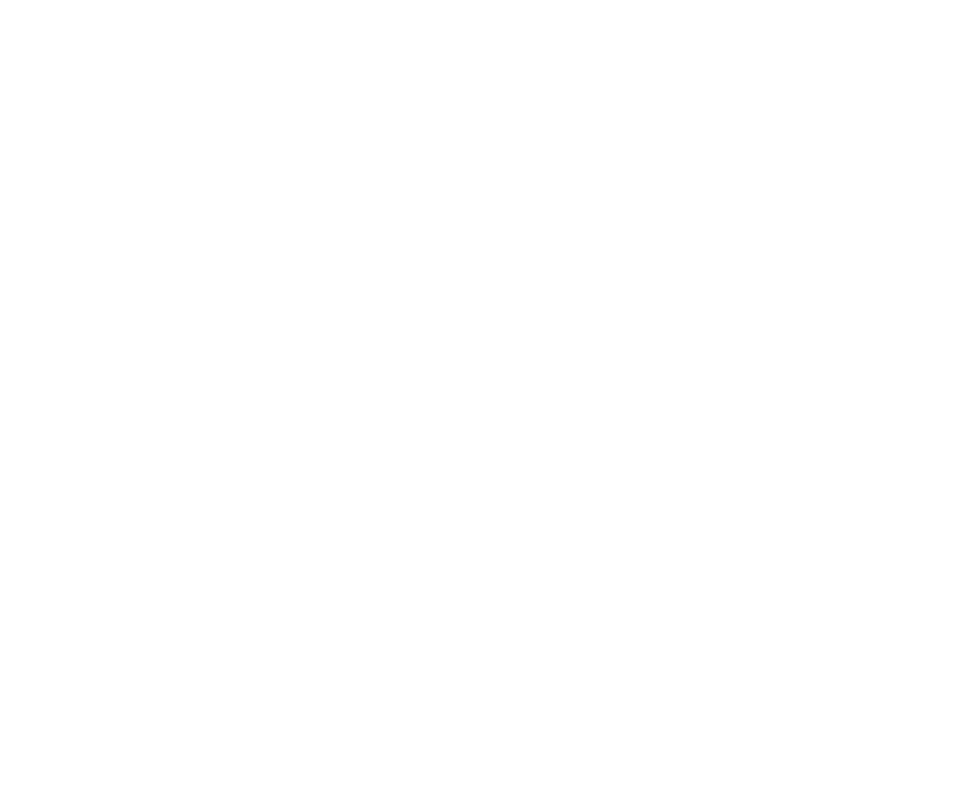
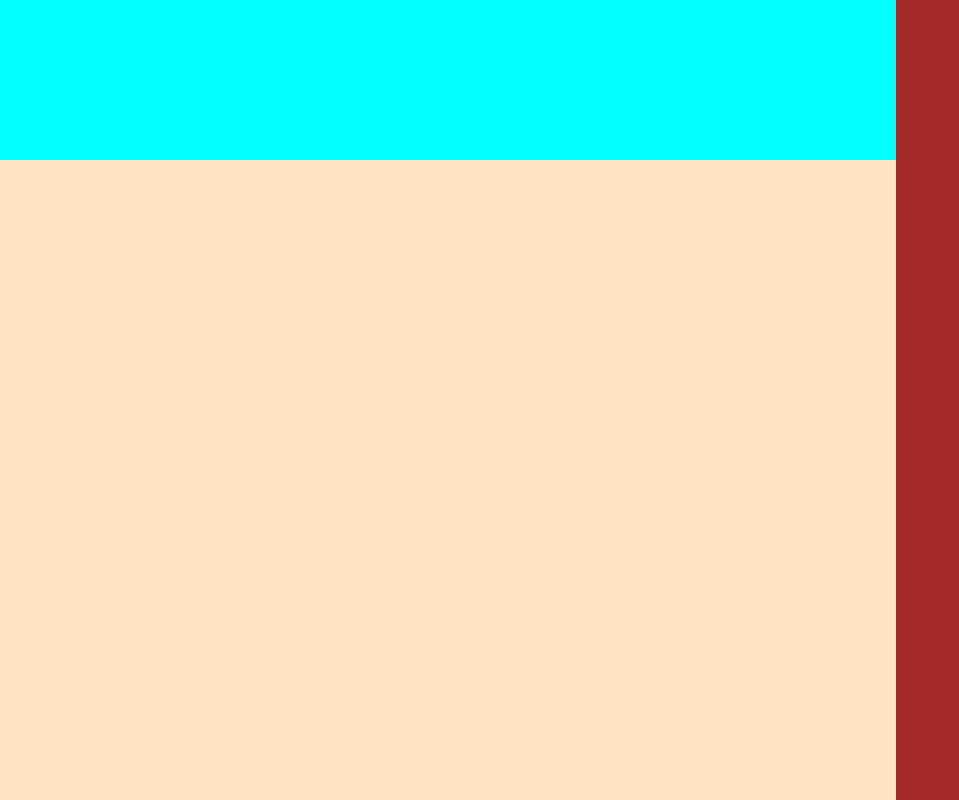
Before and after one commit to emjeisomDev/users-filter, an Angular app: page / in a window 1280 px wide. Shown: the whole page, without its empty margins (0-959 px from the left). Built offline with nearby package versions, Linux system fonts and the light colour scheme.

Commit message:
Created div containers in app.componet.ts

```diff
--- a/src/app/app.component.html
+++ b/src/app/app.component.html
@@ -0,0 +1,16 @@
+<div class="container">
+    <div class="left-container">
+        <div class="top-div">
+        <!-- Conteúdo da div superior. -->
+
+        </div>
+        <div class="main-left-div">
+        <!-- Conteúdo da div esquerda (80% de altura). -->
+
+        </div>
+    </div>
+    <div class="right-div">
+    <!-- Conteúdo da div direita. -->
+
+    </div>
+</div>
--- a/src/app/app.component.scss
+++ b/src/app/app.component.scss
@@ -0,0 +1,30 @@
+.container{
+    display: flex;
+    height: 100vh;
+}
+
+.left-container{
+    width: 70%;
+    height: 100%;
+    display: flex;
+    flex-direction: column;
+    /* Organiza as divs filhas verticalmente. */
+}
+
+.top-div{
+    flex-grow: 1;
+    /* Preenche todo espaço disponível. */
+    background-color: aqua;
+}
+
+.main-left-div{
+    height: 80%;
+    /* Ocupa 80% da altura do seu container pai. */
+    background-color: bisque;
+}
+
+.right-div{
+    width: 30%;
+    max-height: 100vh;
+    background-color: brown;
+}
--- a/src/styles.scss
+++ b/src/styles.scss
@@ -1,4 +1,11 @@
 /* You can add global styles to this file, and also import other style files */
+
+*{
+    margin: 0;
+    padding: 0;
+    border: 0;
+    box-sizing: border-box; /*Faz com que as bordas e o preenchimento sejam incluidos no tamanho total do elemento.*/
+}
 
 html, body { height: 100%; }
 body { margin: 0; font-family: Roboto, "Helvetica Neue", sans-serif; }
```
